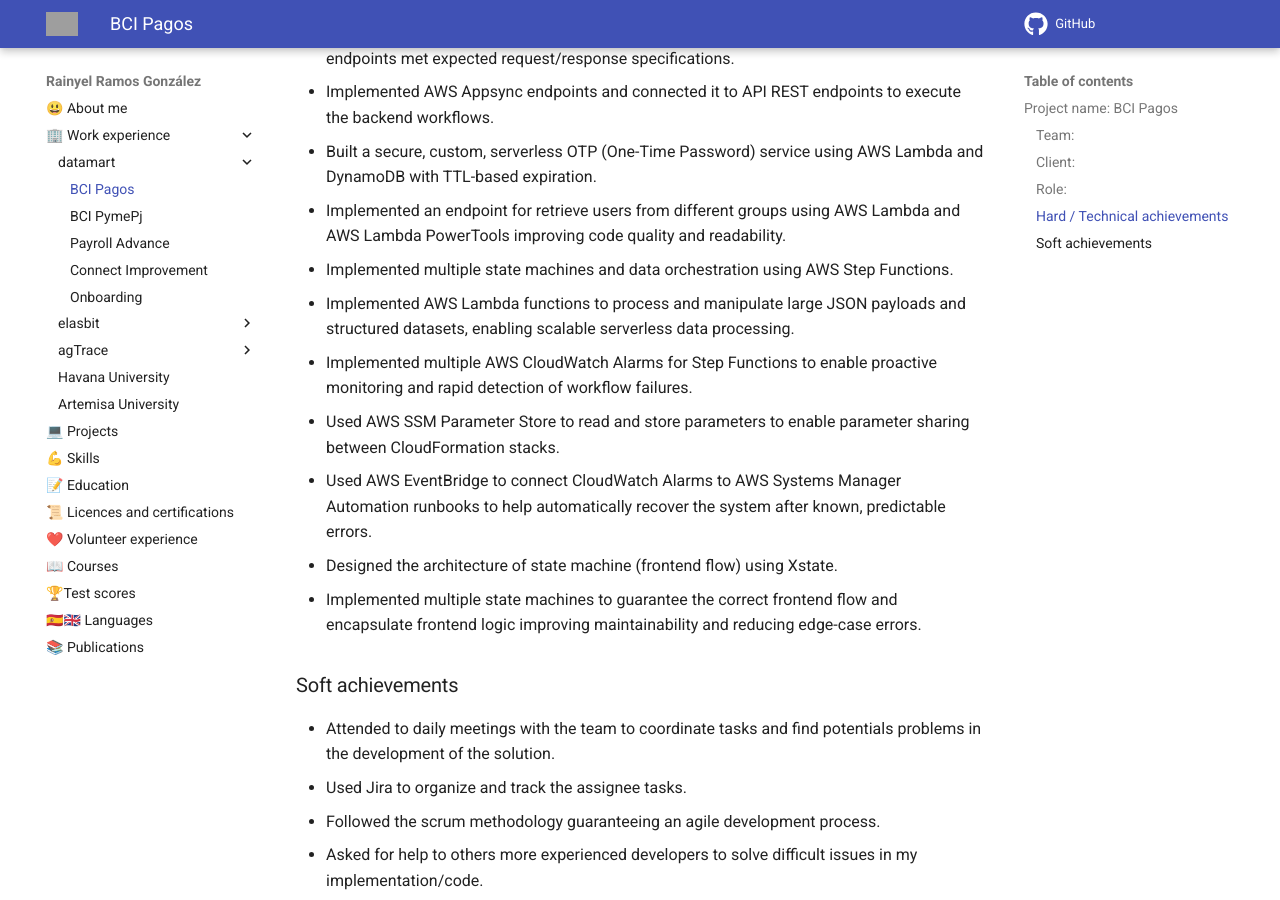
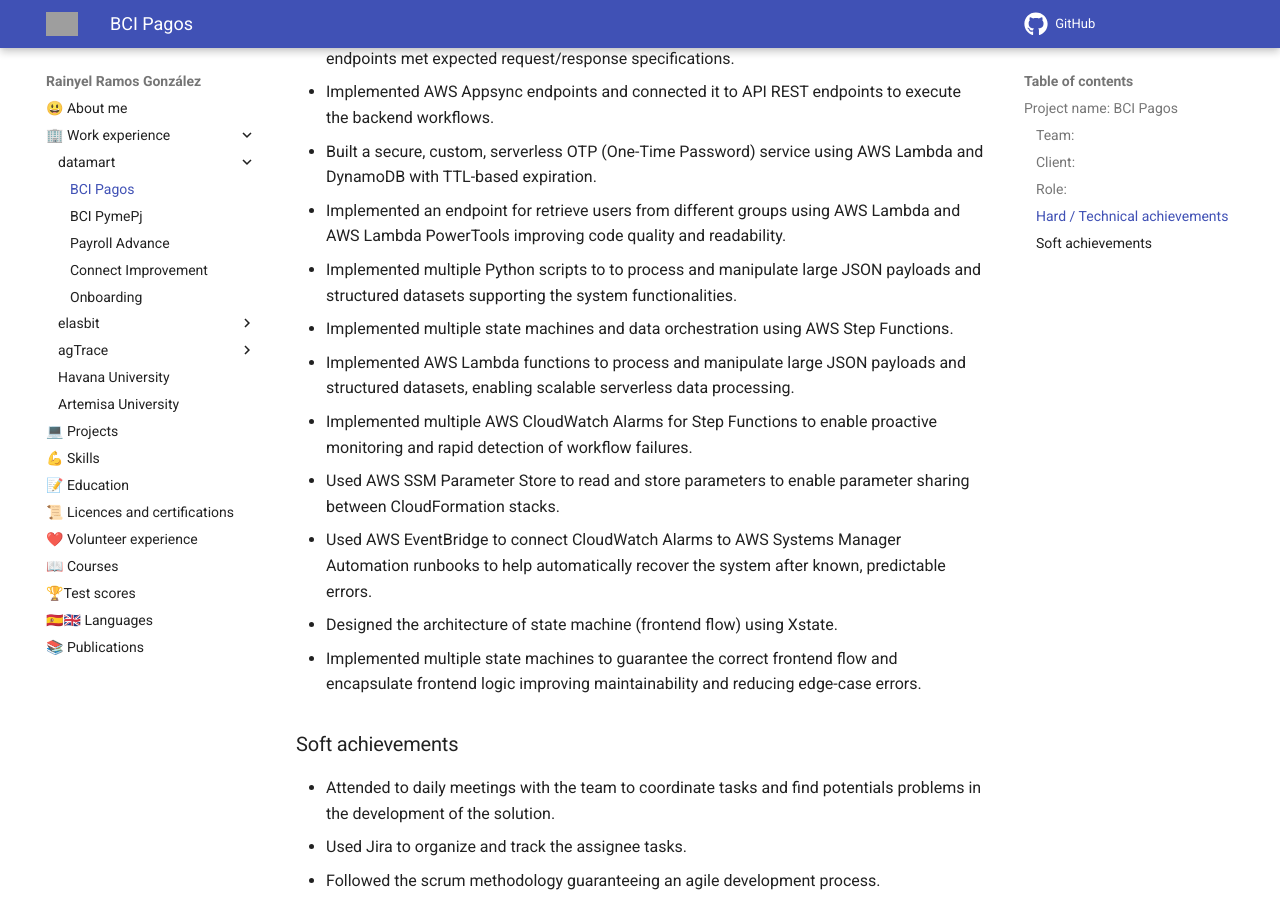
Before and after one commit to rayniel95/rayniel95.github.io, an MkDocs documentation site: the page built from docs/work_experience/datamart/bci_pagos.md, in a window 1280 px wide and 900 px high, scrolled down 1180 px. Built offline with MkDocs 1.6.1 and Material for MkDocs 9.7.7, drawn with Linux system fonts in a browser that asks for light colours; grey boxes are pictures that could not be loaded.

Commit message:
docs(datamart): add python scripts implementation description

```diff
--- a/docs/work_experience/datamart/bci_pagos.md
+++ b/docs/work_experience/datamart/bci_pagos.md
@@ -35,6 +35,7 @@ the backend workflows.
 - Built a secure, custom, serverless OTP (One-Time Password) service using AWS Lambda and DynamoDB with TTL-based expiration.
 - Implemented an endpoint for retrieve users from different groups using AWS Lambda and
  AWS Lambda PowerTools improving code quality and readability.
+- Implemented multiple Python scripts to to process and manipulate large JSON payloads and structured datasets supporting the system functionalities.
 
 - Implemented multiple state machines and data orchestration using AWS Step Functions.
 - Implemented AWS Lambda functions to process and manipulate large JSON payloads and structured datasets, enabling scalable serverless data processing.
```
